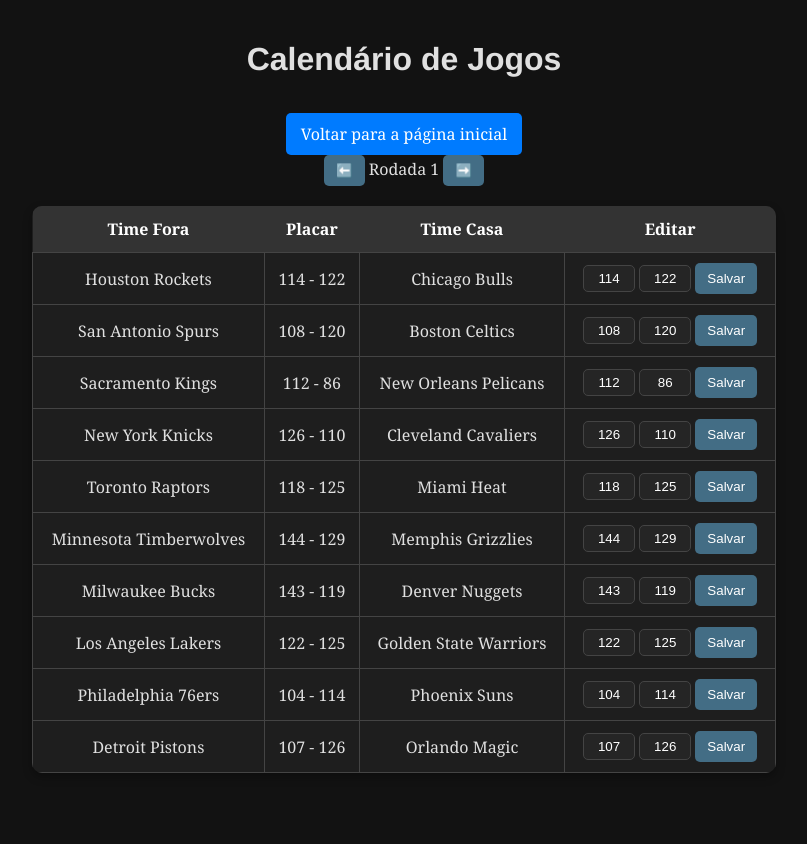
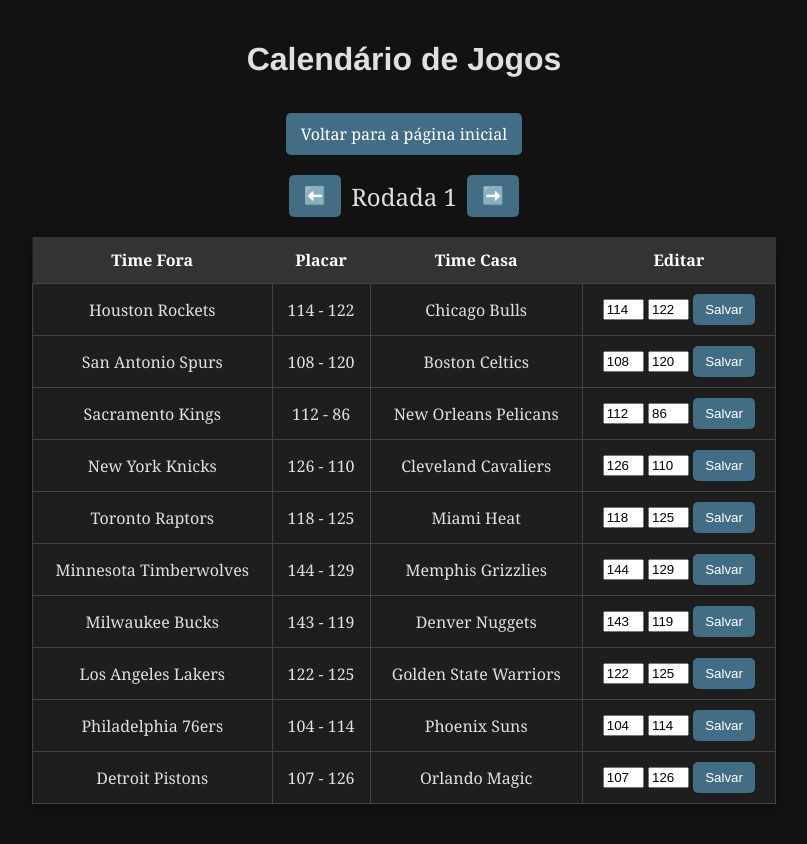
Before and after one commit to Tales-Piotrowski/NWO_project, a Flask app: page /calendario in a window 1280 px wide. Shown: the whole page, without its empty margins (236-1043 px from the left). Before the commit the page ends 773 px from the top, so only its background shows below. Run offline with Flask 3, Linux system fonts and the light colour scheme.

Commit message:
Update style.css

```diff
--- a/static/style.css
+++ b/static/style.css
@@ -15,18 +15,16 @@ h1 {
     margin-bottom: 20px;
 }
 
-/* Estilizando a tabela */
+/* Estilizando tabelas gerais */
 table {
     width: 60%;
     margin: 20px auto;
     border-collapse: collapse;
     background: #1e1e1e;
-    border-radius: 10px;
-    overflow: hidden;
     box-shadow: 0 4px 10px rgba(0, 0, 0, 0.3);
 }
 
-/* Cabeçalhos da tabela */
+/* Cabeçalhos das tabelas */
 th {
     background: #333;
     color: #fff;
@@ -34,15 +32,22 @@ th {
     font-weight: bold;
 }
 
-/* Células da tabela */
+/* Células das tabelas */
 td {
     border: 1px solid #444;
     padding: 10px;
     text-align: center;
 }
 
+/* ---------------------------- */
+/* Estilos específicos para o calendário */
+/* ---------------------------- */
+body#pagina-calendario .tabela-calendario {
+    border-radius: 5px;
+}
+
 /* Destaque para o cabeçalho de cada rodada */
-tr td[colspan="5"] {
+body#pagina-calendario tr td[colspan="5"] {
     background: #272727;
     color: #ffffff;
     font-size: 20px;
@@ -52,7 +57,7 @@ tr td[colspan="5"] {
 }
 
 /* Estilizando os inputs */
-input[type="text"] {
+body#pagina-calendario input[type="text"] {
     width: 40px;
     text-align: center;
     background: #252525;
@@ -62,7 +67,37 @@ input[type="text"] {
     border-radius: 5px;
 }
 
-/* Botão de salvar */
+/* ---------------------------- */
+/* Estilos específicos para a classificação */
+/* ---------------------------- */
+body#pagina-classificacao table {
+    overflow: hidden;
+}
+
+/* Estilo alternado para melhorar a leitura */
+body#pagina-classificacao tbody tr:nth-child(even) {
+    background-color: #222;
+}
+
+/* Destaque para a primeira linha */
+body#pagina-classificacao tbody tr:first-child {
+    background-color: #383838;
+    font-weight: bold;
+}
+
+/* Separação visual entre conferências */
+body#pagina-classificacao h2 {
+    margin-top: 40px;
+    font-size: 26px;
+    color: #0d63d3;
+    border-bottom: 2px solid #4988e6;
+    display: inline-block;
+    padding-bottom: 5px;
+}
+
+/* ---------------------------- */
+/* Botões e navegação */
+/* ---------------------------- */
 button {
     background: #436d85;
     color: white;
@@ -81,7 +116,7 @@ button:hover {
 a.btn {
     display: inline-block;
     text-decoration: none;
-    background: #007bff;
+    background: #436d85;
     color: white;
     padding: 10px 15px;
     border-radius: 5px;
@@ -90,5 +125,46 @@ a.btn {
 }
 
 a.btn:hover {
-    background: #0056b3;
+    background: #388E3C;
 }
+
+/* Estilizando a navegação das rodadas */
+.navigation {
+    display: flex;
+    justify-content: center;
+    align-items: center;
+    margin: 20px 0;
+    font-size: 24px;
+}
+
+.navigation button {
+    background: #436d85;
+    color: white;
+    border: none;
+    padding: 10px 15px;
+    margin: 0 10px;
+    border-radius: 5px;
+    cursor: pointer;
+    font-size: 18px;
+    transition: 0.3s;
+}
+
+.navigation button:hover {
+    background: #388E3C;
+}
+
+/* Botões da Página Inicial */
+#pagina-index a.btn-primary {
+    background: #e01190;
+}
+
+#pagina-index a.btn-success {
+    background: #7e7a7d;
+}
+#pagina-index a.btn-info {
+    background: #535053;
+}
+
+#pagina-index a.btn:hover {
+    background: #388E3C;
+}
```
